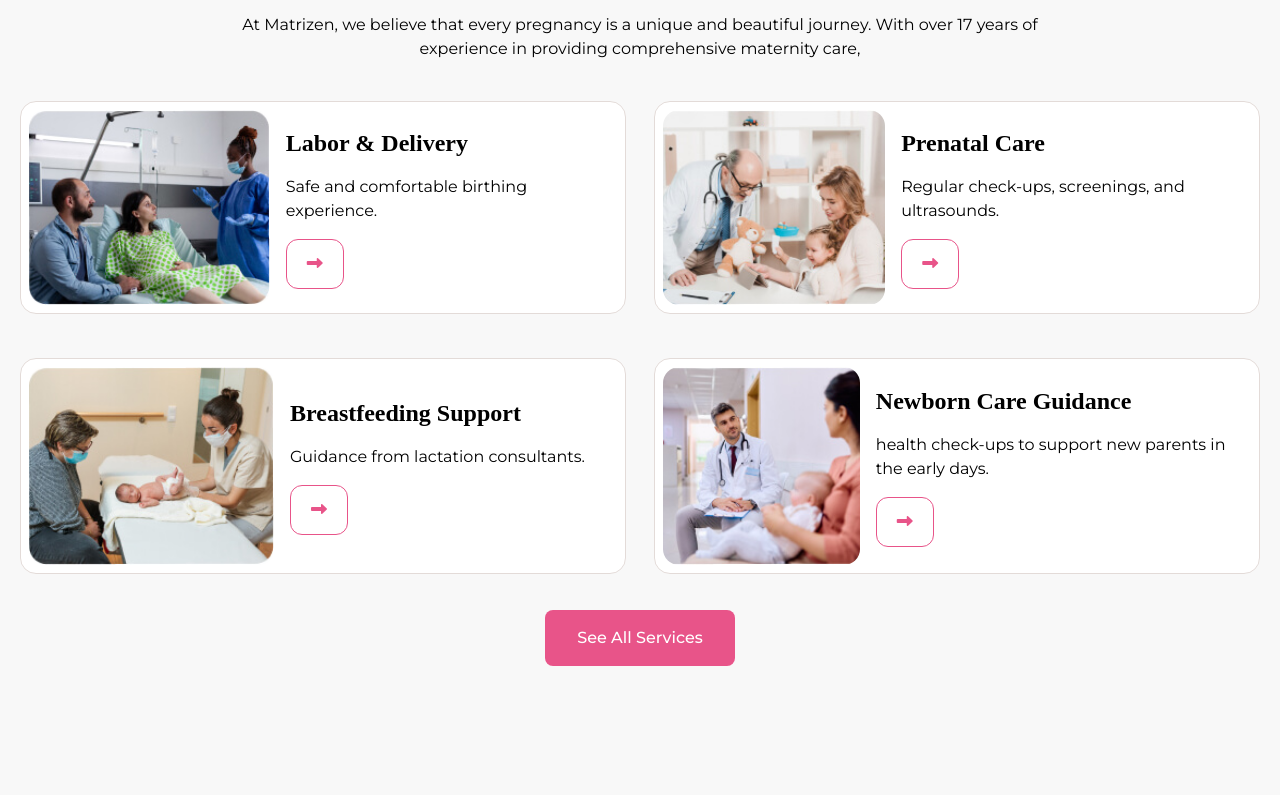
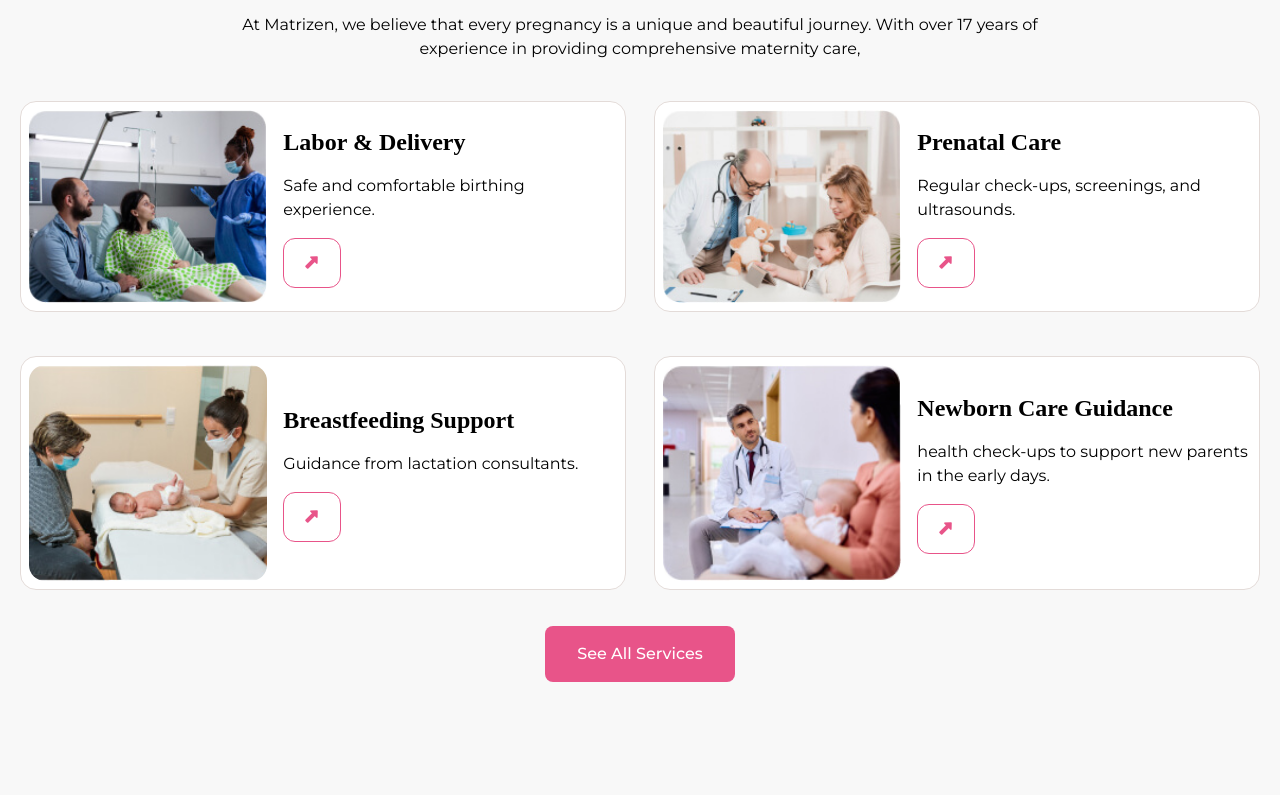
Before and after one commit to shakib-mia/matrizen, a website built with Vite: page index.html in a window 1280 px wide. Shown: the part 2025-2820 px from the top of the page. Built offline with nearby package versions, Linux system fonts and the light colour scheme; some packages are replaced by stand-ins of ours; a web font is replaced by a local one.

Commit message:
some more changes done

```diff
--- a/index.html
+++ b/index.html
@@ -387,7 +387,7 @@
               alt="labour-and-delivery"
             />
 
-            <aside>
+            <aside class="lg:w-7/12">
               <!-- Specialized Care Heading -->
               <h4 class="font-bold">Labor & Delivery</h4>
               <!-- Specialized Care Text -->
@@ -397,7 +397,7 @@
               <button
                 class="bordered rounded-xl px-5 py-3 group-hover:bg-primary group-hover:text-white"
               >
-                <i class="fas fa-long-arrow-alt-right --rotate-90"></i>
+                <i class="fas fa-long-arrow-alt-right -rotate-45"></i>
               </button>
             </aside>
           </a>
@@ -416,7 +416,7 @@
               alt="prenatal-care"
             />
 
-            <aside>
+            <aside class="lg:w-7/12">
               <!-- Specialized Care Heading -->
               <h4 class="font-bold">Prenatal Care</h4>
               <!-- Specialized Care Text -->
@@ -426,7 +426,7 @@
               <button
                 class="bordered rounded-xl px-5 py-3 group-hover:bg-primary group-hover:text-white"
               >
-                <i class="fas fa-long-arrow-alt-right --rotate-90"></i>
+                <i class="fas fa-long-arrow-alt-right -rotate-45"></i>
               </button>
             </aside>
           </a>
@@ -445,7 +445,7 @@
               alt="breastfeeding-support"
             />
 
-            <aside>
+            <aside class="lg:w-7/12">
               <!-- Specialized Care Heading -->
               <h4 class="font-bold">Breastfeeding Support</h4>
               <!-- Specialized Care Text -->
@@ -453,7 +453,7 @@
               <button
                 class="bordered rounded-xl px-5 py-3 group-hover:bg-primary group-hover:text-white"
               >
-                <i class="fas fa-long-arrow-alt-right --rotate-90"></i>
+                <i class="fas fa-long-arrow-alt-right -rotate-45"></i>
               </button>
             </aside>
           </a>
@@ -472,7 +472,7 @@
               alt="newborn-care-guidance"
             />
 
-            <aside>
+            <aside class="lg:w-7/12">
               <!-- Specialized Care Heading -->
               <h4 class="font-bold">Newborn Care Guidance</h4>
               <!-- Specialized Care Text -->
@@ -482,7 +482,7 @@
               <button
                 class="bordered rounded-xl px-5 py-3 group-hover:bg-primary group-hover:text-white"
               >
-                <i class="fas fa-long-arrow-alt-right --rotate-90"></i>
+                <i class="fas fa-long-arrow-alt-right -rotate-45"></i>
               </button>
             </aside>
           </a>
```
